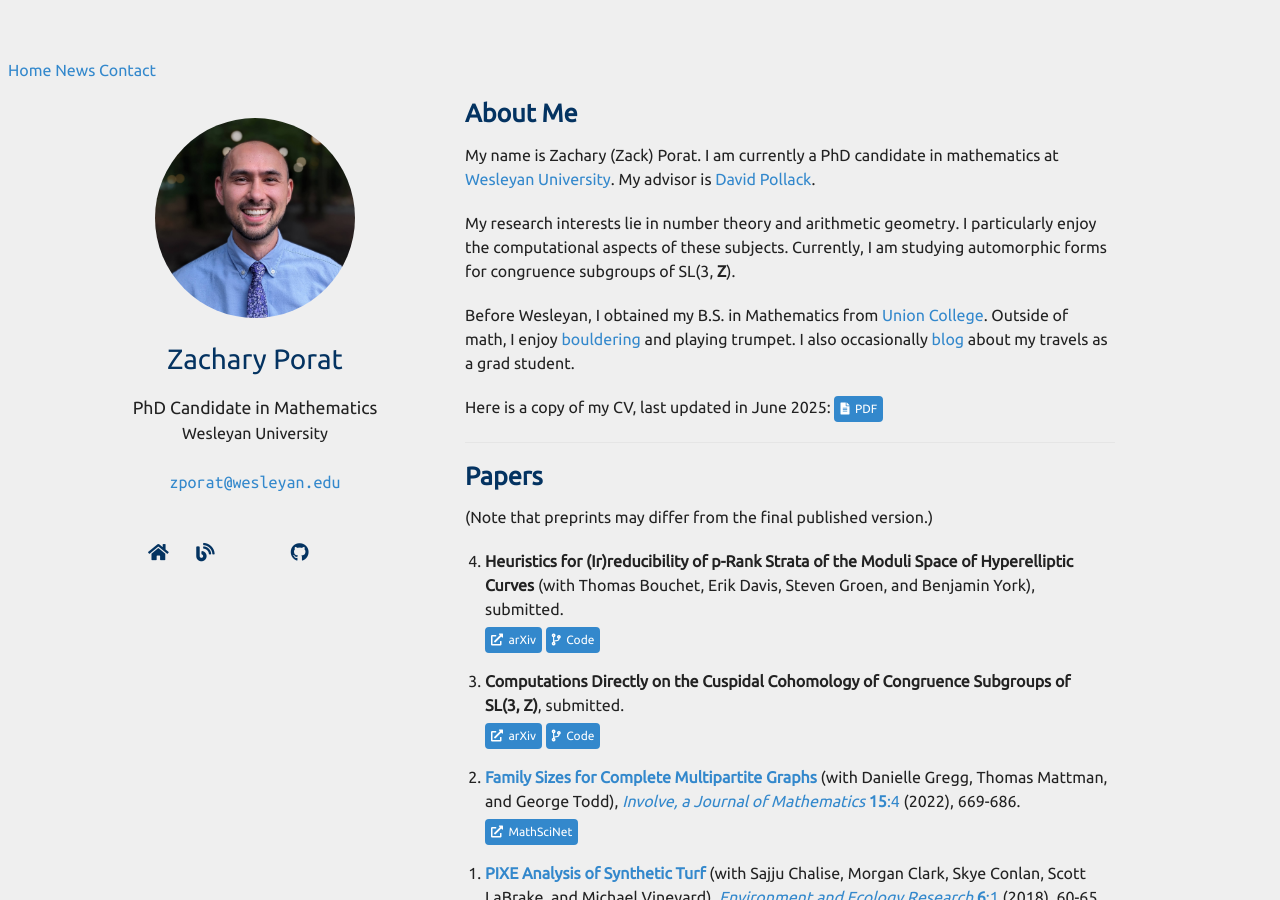
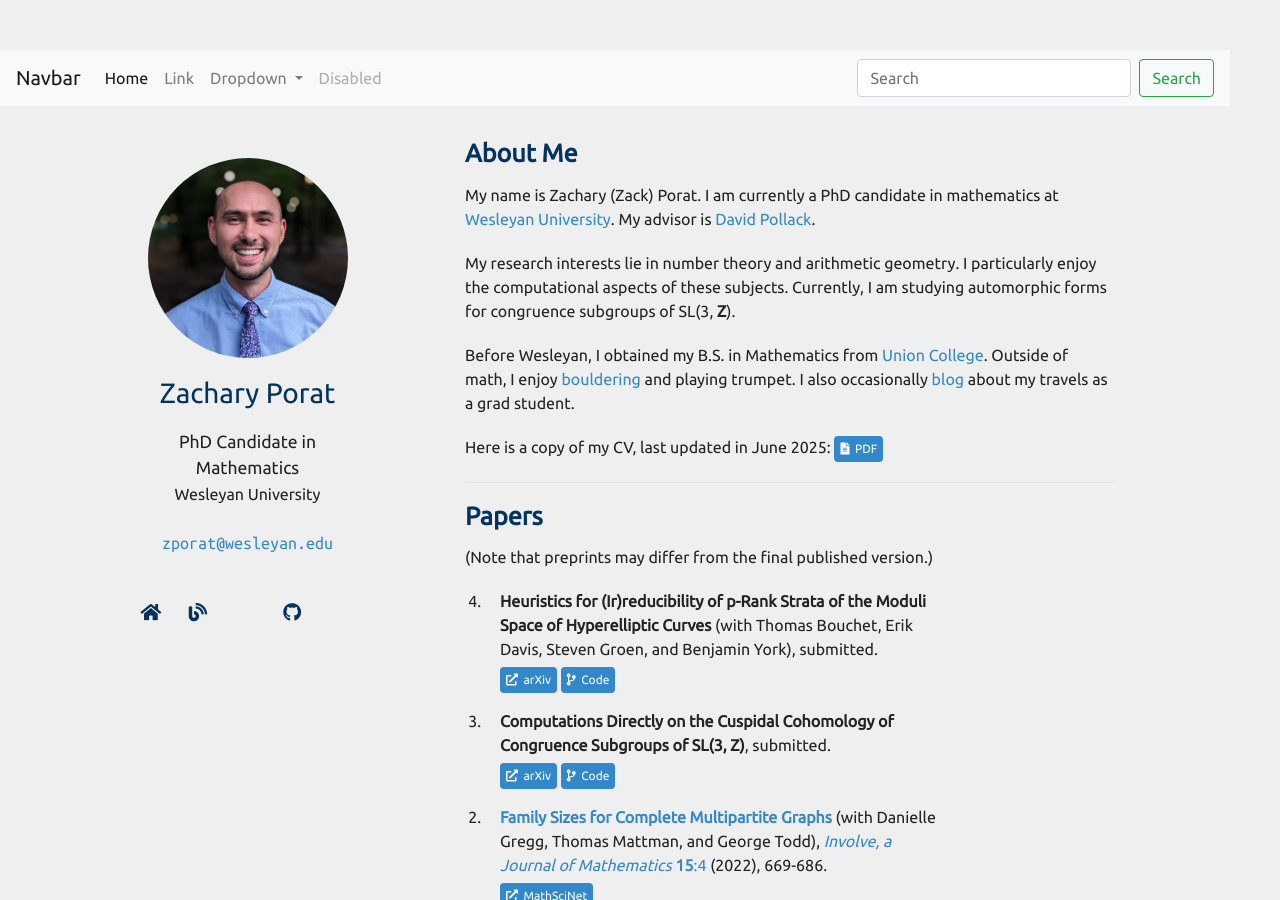
Before and after one commit to zporat/zporat.github.io, a Jekyll site: the page built from index.md, in a window 1280 px wide and 900 px high. Built offline with Jekyll 4.4.1, drawn with Linux system fonts in a browser that asks for light colours; nearby versions of some CDN libraries; a style sheet for code colours, icons or effects is not loaded; our own code applies the rules of GitHub Pages for plain Markdown files.

Commit message:
bootstrap test

```diff
--- a/_layouts/homepage.html
+++ b/_layouts/homepage.html
@@ -19,6 +19,7 @@
 
     <link rel=stylesheet href=https://cdnjs.cloudflare.com/ajax/libs/academicons/1.8.6/css/academicons.min.css integrity="sha256-uFVgMKfistnJAfoCUQigIl+JfUaP47GrRKjf6CTPVmw=" crossorigin=anonymous>
     <link rel=stylesheet href=https://cdnjs.cloudflare.com/ajax/libs/font-awesome/5.11.2/css/all.min.css integrity="sha256-+N4/V/SbAFiW1MPBCXnfnP9QSN3+Keu+NlB+0ev/YKQ=" crossorigin=anonymous>
+    <link rel="stylesheet" href="https://cdn.jsdelivr.net/npm/bootstrap@4.0.0/dist/css/bootstrap.min.css" integrity="sha384-Gn5384xqQ1aoWXA+058RXPxPg6fy4IWvTNh0E263XmFcJlSAwiGgFAW/dAiS6JXm" crossorigin="anonymous">
 
     <link rel="alternate" type="application/atom+xml" title="{{ site.blog_title }}" subtitle="A blog about mostly mathematical travels by Zachary Porat." href="/feed.xml">
 
@@ -37,11 +38,41 @@
   </head>
   <body style="padding-left:0px">
 
-  <div id="navbar">
-    <a href="#home">Home</a>
-    <a href="#news">News</a>
-    <a href="#contact">Contact</a>
-  </div>
+  <nav class="navbar navbar-expand-lg navbar-light bg-light">
+    <a class="navbar-brand" href="#">Navbar</a>
+    <button class="navbar-toggler" type="button" data-toggle="collapse" data-target="#navbarSupportedContent" aria-controls="navbarSupportedContent" aria-expanded="false" aria-label="Toggle navigation">
+      <span class="navbar-toggler-icon"></span>
+    </button>
+
+    <div class="collapse navbar-collapse" id="navbarSupportedContent">
+      <ul class="navbar-nav mr-auto">
+        <li class="nav-item active">
+          <a class="nav-link" href="#">Home <span class="sr-only">(current)</span></a>
+        </li>
+        <li class="nav-item">
+          <a class="nav-link" href="#">Link</a>
+        </li>
+        <li class="nav-item dropdown">
+          <a class="nav-link dropdown-toggle" href="#" id="navbarDropdown" role="button" data-toggle="dropdown" aria-haspopup="true" aria-expanded="false">
+            Dropdown
+          </a>
+          <div class="dropdown-menu" aria-labelledby="navbarDropdown">
+            <a class="dropdown-item" href="#">Action</a>
+            <a class="dropdown-item" href="#">Another action</a>
+            <div class="dropdown-divider"></div>
+            <a class="dropdown-item" href="#">Something else here</a>
+          </div>
+        </li>
+        <li class="nav-item">
+          <a class="nav-link disabled" href="#">Disabled</a>
+        </li>
+      </ul>
+      <form class="form-inline my-2 my-lg-0">
+        <input class="form-control mr-sm-2" type="search" placeholder="Search" aria-label="Search">
+        <button class="btn btn-outline-success my-2 my-sm-0" type="submit">Search</button>
+      </form>
+    </div>
+  </nav>
 
     <div class="wrapper">
 
--- a/_sass/minimal-light.scss
+++ b/_sass/minimal-light.scss
@@ -641,26 +641,3 @@ footer {
   color: white;
   border: 2px solid #043361;
 }
-
- /* Style the navbar */
-#navbar {
-  position: sticky;
-  top: 0;
-  overflow: hidden;
-  background-color: #333;
-}
-
-/* Navbar links */
-#navbar a {
-  float: left;
-  display: block;
-  color: #f2f2f2;
-  text-align: center;
-  padding: 14px;
-  text-decoration: none;
-}
-
-/* Page content */
-.content {
-  padding: 16px;
-}
```
